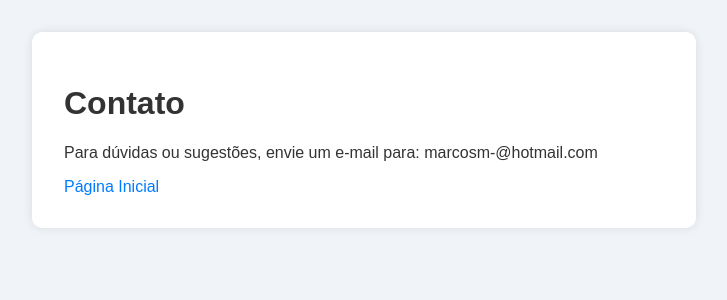
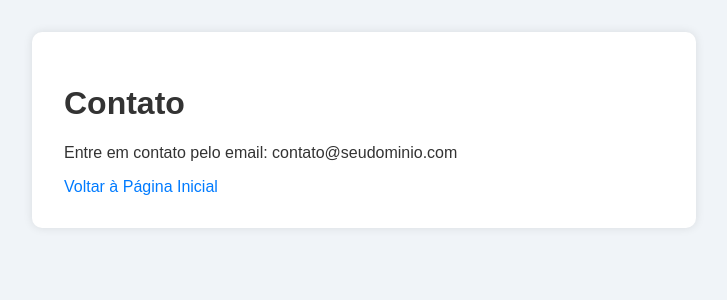
Before and after one commit to Marcosmac01/calculadora-imc, a Python web app: template templates/contato.html in a window 1280 px wide. Shown: the top 300 px of the page, without its empty margins (276-1003 px from the left). Run offline with Jinja, Linux system fonts and the light colour scheme; the template is opened without the code that fills it, so the values that code supplies are empty.

Commit message:
Update contato.html

```diff
--- a/templates/contato.html
+++ b/templates/contato.html
@@ -5,18 +5,13 @@
     <meta charset="UTF-8">
     <meta name="viewport" content="width=device-width, initial-scale=1.0">
     <title>Contato</title>
-   <link rel="stylesheet" href="{{ url_for('static', filename='style.css') }}">
-
-
-
+    <link rel="stylesheet" href="{{ url_for('static', filename='style.css') }}">
 </head>
 <body>
     <div class="container">
         <h1>Contato</h1>
-        <p>Para dúvidas ou sugestões, envie um e-mail para: marcosm-@hotmail.com</p>
-        <footer>
-            <a href="{{ url_for('index') }}">Página Inicial</a>
-        </footer>
+        <p>Entre em contato pelo email: contato@seudominio.com</p>
+        <a href="{{ url_for('index') }}">Voltar à Página Inicial</a>
     </div>
 </body>
 </html>
```
